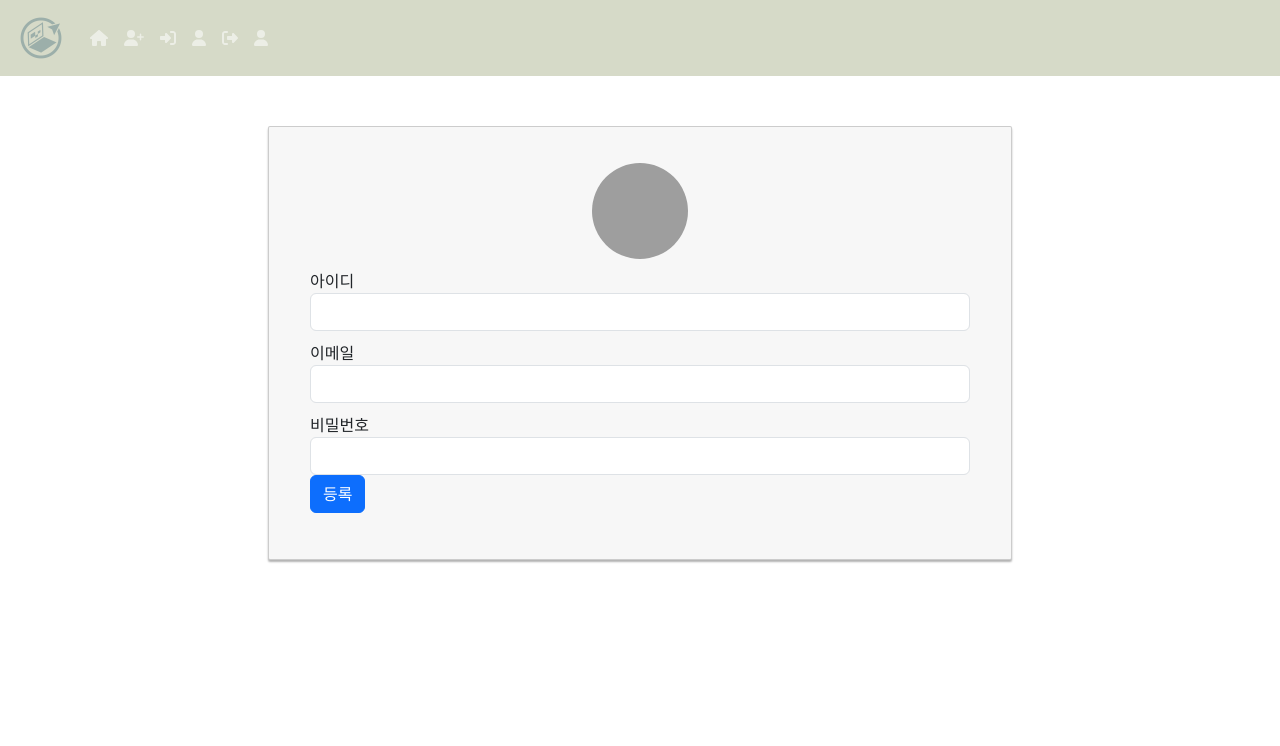
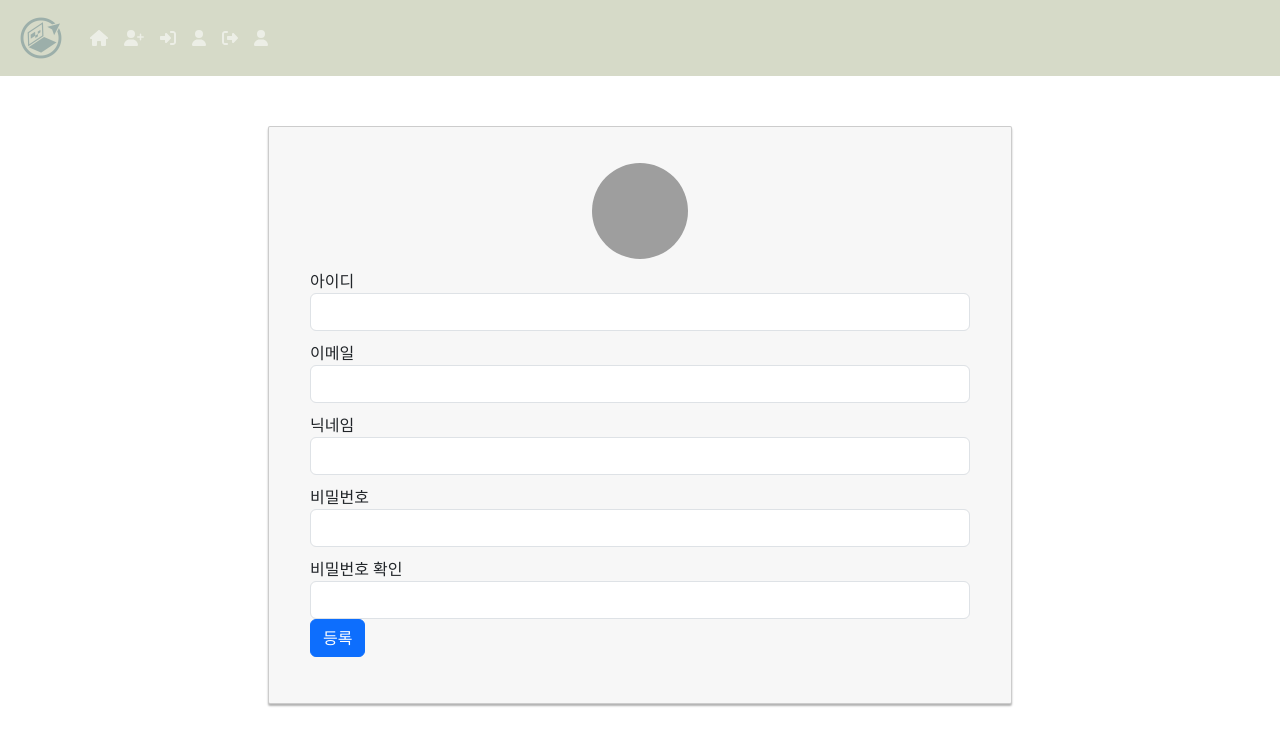
Before and after one commit to Fun-finder/colabo_1_front, a Vue app: page /register in a window 1280 px wide. Shown: the top 746 px of the page. Built offline with nearby package versions, Linux system fonts and the light colour scheme; grey boxes are pictures that could not be loaded.

Commit message:
회원가입

```diff
--- a/src/components/Register.vue
+++ b/src/components/Register.vue
@@ -7,17 +7,37 @@
                     <div class="form-group">
                         <label for="username">아이디</label>
                         <Field type="text" class="form-control" name="username" v-model="user.username" />
-                        <ErrorMessage class="alert-danger" name="username" />
+                        <ErrorMessage name="username" v-slot="{ message }">
+                            <div class="alert-danger">{{ message }}</div>
+                        </ErrorMessage>
                     </div>
                     <div class="form-group">
                         <label for="email">이메일</label>
                         <Field type="text" name="email" class="form-control" v-model="user.email" />
-                        <ErrorMessage class="alert-danger" name="email" />
+                        <ErrorMessage name="email" v-slot="{ message }">
+                            <div class="alert-danger">{{ message }}</div>
+                        </ErrorMessage>
+                    </div>
+                    <div class="form-group">
+                        <label for="nickname">닉네임</label>
+                        <Field type="text" name="nickname" class="form-control" v-model="user.nickname" />
+                        <ErrorMessage name="nickname" v-slot="{ message }">
+                            <div class="alert-danger">{{ message }}</div>
+                        </ErrorMessage>
                     </div>
                     <div class="form-group">
                         <label for="password">비밀번호</label>
                         <Field type="password" class="form-control" name="password" v-model="user.password" />
-                        <ErrorMessage class="alert-danger" name="password" />
+                        <ErrorMessage name="password" v-slot="{ message }">
+                            <div class="alert-danger">{{ message }}</div>
+                        </ErrorMessage>
+                    </div>
+                    <div class="form-group">
+                        <label for="passwordChk">비밀번호 확인</label>
+                        <Field type="password" class="form-control" name="passwordChk" v-model="user.passwordChk" />
+                        <ErrorMessage name="passwordChk" v-slot="{ message }">
+                            <div class="alert-danger">{{ message }}</div>
+                        </ErrorMessage>
                     </div>
                     <div class="form-group">
                         <button class="btn btn-primary btn-block">등록</button>
@@ -43,11 +63,17 @@ const passwordScheme = yup.string().max(20, maxStringMsg);
 const emailScheme = yup.string()
     .matches(/^[^@\s]+@[^@\s]+\.[^@\s]+$/, '이메일 형식에 맞지 않습니다.')
     .required('이메일을 입력해주세요.');
+const nicknameScheme = yup.string().required('닉네임을 입력해주세요.');
+const passwordChkScheme = yup.string()
+    .oneOf([yup.ref('password'), null], '비밀번호가 일치하지 않습니다.')
+    .required('비밀번호 확인을 입력해주세요.');
 
 const formScheme = yup.object({
     username: usernameScheme,
     password: passwordScheme,
-    email: emailScheme
+    email: emailScheme,
+    nickname: nicknameScheme,
+    passwordChk: passwordChkScheme,
 });
 
 export default {
@@ -57,7 +83,7 @@ export default {
     },
     data() {
         return {
-            user: new User("", "", ""),
+            user: new User("", "", "", "", ""),
             submitted: false,
             successful: false,
             message: ""
@@ -78,22 +104,28 @@ export default {
     },
     methods: {
         handleRegister() {
-            alert('눌름')
             this.message = "";
             this.submitted = true;
-            this.$store.dispatch('auth/register', this.user).then(
-                data => {
-                    this.message = data.message;
+            this.$store.dispatch('auth/register', this.user)
+                .then(
+                    response => {
+                        console.log('response', response)
+                        this.message = response.Message;
                         this.successful = true;
                     },
                     error => {
-                    this.message = error.message;
+                        console.log('error1::', error.Error)
+                        this.message = error.Error;
                         this.successful = false;
                     }
                 ).then(() => {
+                    console.log('then')
                     if (this.successful) {
                         this.$router.push("/");
                     }
+                }).catch(error => {
+                    console.error('로그인 오류:', error);
+                    this.message = error;
                 });
         }
     }
--- a/src/models/user.js
+++ b/src/models/user.js
@@ -1,8 +1,10 @@
 class User {
-    constructor(username = '', password = '', email = ''){
+    constructor(username = '', password = '', email = '', nickname = '', passwordChk = ''){
         this.username = username;
         this.password = password;
         this.email = email;
+        this.nickname = nickname;
+        this.passwordChk = passwordChk;
     }
 }
 
--- a/src/services/auth-service.js
+++ b/src/services/auth-service.js
@@ -39,8 +39,11 @@ class AuthService {
             const response = await axios.post(API_URL + '/join', {
                 loginId: user.username,
                 password: user.password,
-                email: user.email
+                email: user.email,
+                nickname: user.nickname,
+                passwordChk: user.passwordChk
             }, { headers: await authHeader() });
+            console.log(response.data)
             return response.data;
         } catch (error) {
             throw error.response.data;
--- a/src/store/auth.module.js
+++ b/src/store/auth.module.js
@@ -29,11 +29,11 @@ export const auth = {
             return AuthService.register(user).then(
                 response => {
                     commit("registerSuccess");
-                    return Promise.resolve(response.data);
+                    return Promise.resolve(response);
                 },
                 error => {
                     commit("registerFailure");
-                    return Promise.reject(error.response.data);
+                    return Promise.reject(error);
                 }
             )
         }
```
Lines whose indentation alone changed are shown as unchanged.
